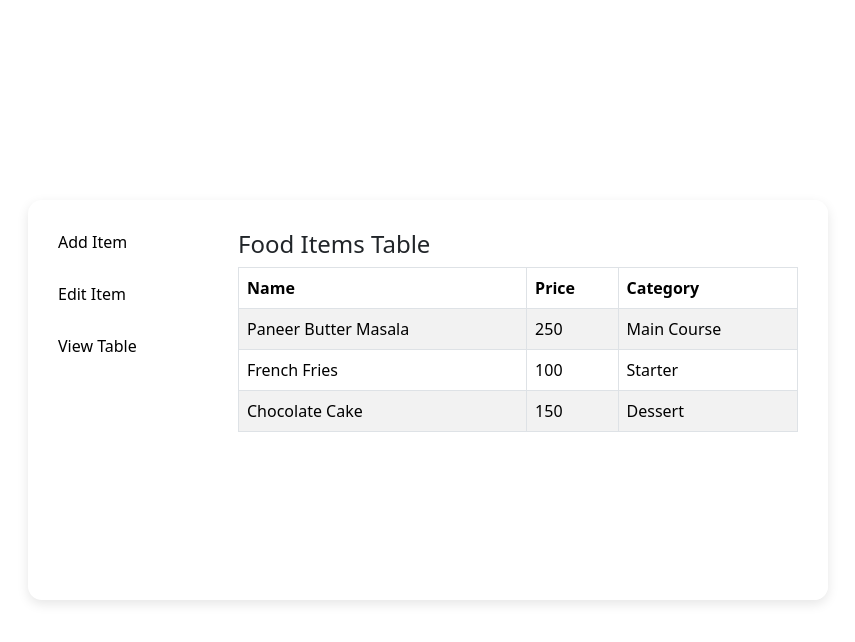
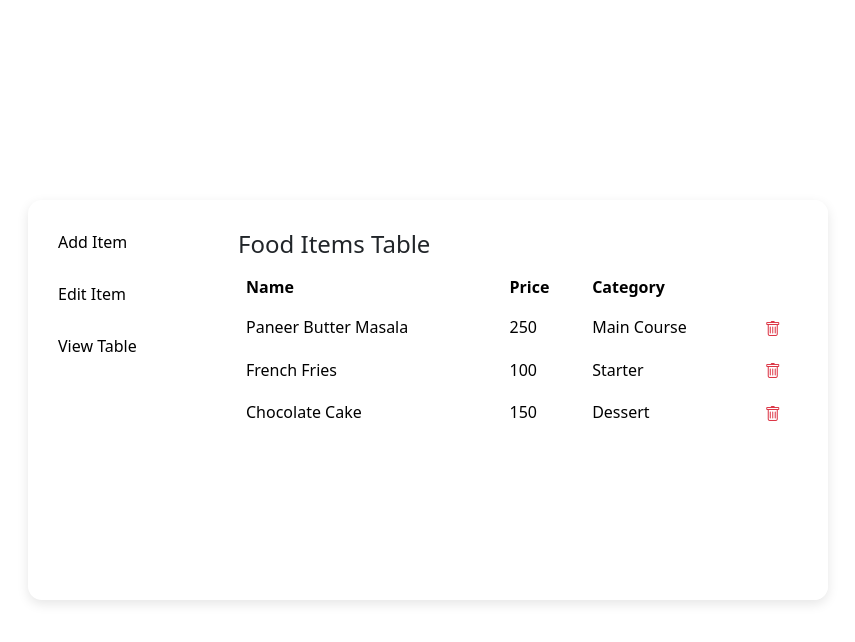
Before and after one commit to deshpandeishan/angular-app, an Angular app: page / in a window 1280 px wide. Both pictures are taken after a click on the button "View Table". Shown: the top 642 px of the page, without its empty margins (212-1067 px from the left). Built offline with nearby package versions, Linux system fonts and the light colour scheme.

Commit message:
add delete icon

```diff
--- a/src/app/food/food-table/food-table.html
+++ b/src/app/food/food-table/food-table.html
@@ -1,5 +1,5 @@
 <h4>Food Items Table</h4>
-<table class="table table-bordered table-striped">
+<table class="table table-borderless">
   <thead>
     <tr>
       <th>Name</th>
@@ -12,16 +12,31 @@
       <td>Paneer Butter Masala</td>
       <td>250</td>
       <td>Main Course</td>
+      <td class="text-center">
+        <button class="btn btn-link p-0 text-danger" (click)="deleteItem('Paneer Butter Masala')">
+          <i class="bi bi-trash"></i>
+        </button>
+      </td>
     </tr>
     <tr>
       <td>French Fries</td>
       <td>100</td>
       <td>Starter</td>
+      <td class="text-center">
+        <button class="btn btn-link p-0 text-danger" (click)="deleteItem('French Fries')">
+          <i class="bi bi-trash"></i>
+        </button>
+      </td>
     </tr>
     <tr>
       <td>Chocolate Cake</td>
       <td>150</td>
       <td>Dessert</td>
+      <td class="text-center">
+        <button class="btn btn-link p-0 text-danger" (click)="deleteItem('Chocolate Cake')">
+          <i class="bi bi-trash"></i>
+        </button>
+      </td>
     </tr>
   </tbody>
 </table>
--- a/src/app/food/food-table/food-table.ts
+++ b/src/app/food/food-table/food-table.ts
@@ -8,4 +8,11 @@ import { Component } from '@angular/core';
 })
 export class FoodTable {
 
+  deleteItem(name: string) {
+    // For now, just log
+    console.log('Delete item:', name);
+    // Later you can call backend API to remove it
+  }
+
+
 }
--- a/src/index.html
+++ b/src/index.html
@@ -6,6 +6,9 @@
   <base href="/">
   <meta name="viewport" content="width=device-width, initial-scale=1">
   <link rel="icon" type="image/x-icon" href="favicon.ico">
+  <link rel="stylesheet" href="https://cdn.jsdelivr.net/npm/bootstrap-icons@1.11.1/font/bootstrap-icons.css">
+
+
 </head>
 <body>
   <app-root></app-root>
--- a/src/styles.css
+++ b/src/styles.css
@@ -4,3 +4,4 @@ html, body {
     margin: 0;
     background-color: #f8f9fa;
 }
+i:hover, svg:hover { color: #e63946; } /* optional red hover for delete */
```
